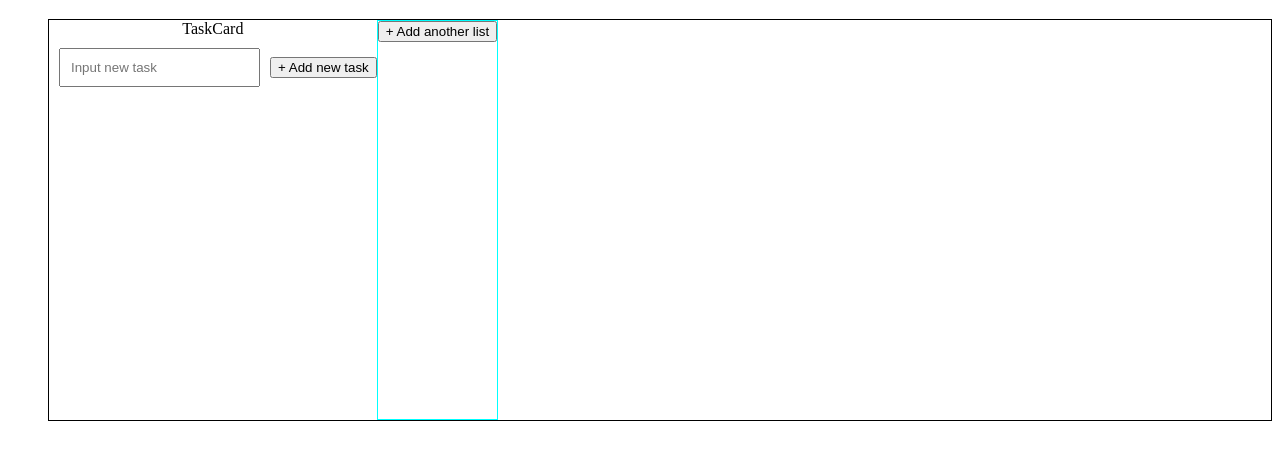
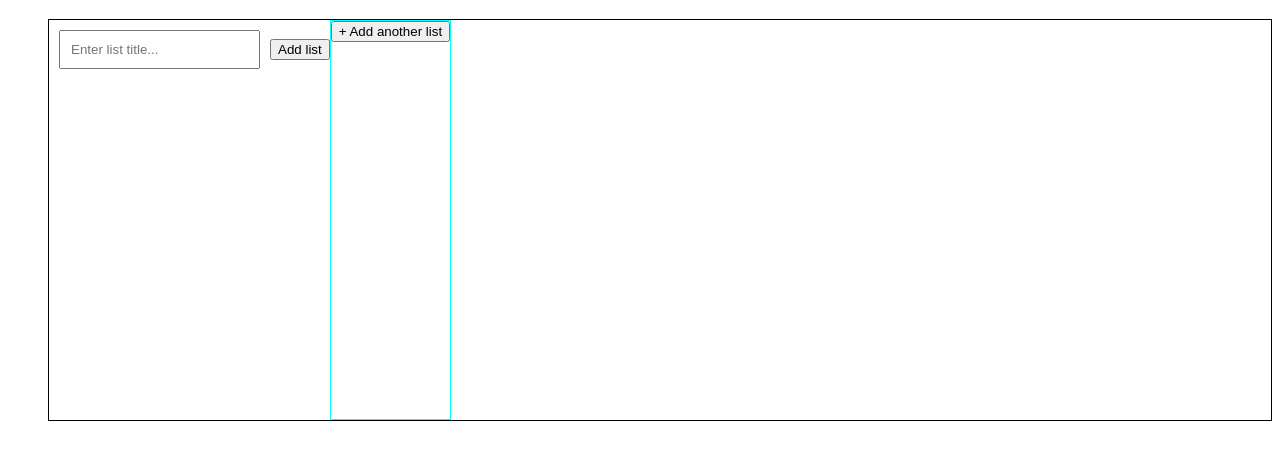
Before and after one commit to AleksandrSavelyev/cyberBoard, a website built with webpack: page src/index.html in a window 1280 px wide. Both pictures are taken after a click on the button "+ Add another list". Shown: the part 61-520 px from the top of the page. Built offline with nearby package versions, Linux system fonts and the light colour scheme; a web font is replaced by a local one.

Commit message:
List add button activated

```diff
--- a/src/index.js
+++ b/src/index.js
@@ -4,7 +4,7 @@ import View from './view'
 function init () {
     const view = new View();
     view.init();
-    view.addColumnbButton.addEventListener("click", view.createTaskContainer);
+    view.addColumnbButton.addEventListener("click", view.createListContainer);
 }
 
 init();
--- a/src/style.less
+++ b/src/style.less
@@ -4,7 +4,9 @@
   color: aqua;
   justify-content: center;
 }
-
+.Tasks{
+  display: flex;
+}
 .Container {
   display: flex;
   border: 1px solid black;
--- a/src/view.js
+++ b/src/view.js
@@ -6,7 +6,9 @@ class View {
         this.header = null;
         this.allTasks = null;
         this.taskCard = null;
-        this.taskAddButton = null;
+        this.ListName = null;
+        this.listInput = null;
+        this.addListButton = null;
         this.boardContainer = null;
         this.addColumnbButton = null;
 
@@ -41,28 +43,25 @@ class View {
         this.root.append(this.boardContainer);
     }
 
-    createTaskContainer = () => {
+    createListContainer = () => {
         this.taskCard = this.createDiv({
             className: 'Task__Card',
         });
-        const label = this.createLabel({
-            className: 'TaskC',
-            labelText: 'TaskCard',
-        });
-        const textInput = this.createInput({
+        this.listInput = this.createInput({
             id: 'card',
             className: 'Taskcard',
-            placeholder: 'Input new task',
+            placeholder: 'Enter list title...',
         });
-        this.taskAddButton = this.createButton({
+        this.addListButton = this.createButton({
             id: 'addTask',
             className: 'Add__Task',
-            buttonText: '+ Add new task',
+            buttonText: 'Add list',
         });
 
-        this.taskCard.append(label);
-        this.taskCard.append(textInput);
-        this.taskCard.append(this.taskAddButton);
+        this.addListButton.addEventListener("click", this.createNewList);
+
+        this.taskCard.append(this.listInput);
+        this.taskCard.append(this.addListButton);
         this.allTasks.append(this.taskCard);
     }
 
@@ -106,14 +105,26 @@ class View {
         return input;
     }
 
-    createLabel = props => {
-        const label = document.createElement('label');
+    createSpan = props => {
+        const span = document.createElement('span');
 
-        props.className && (label.className = props.className);
-        props.labelText && (label.innerText = props.labelText);
-        props.id && (lable.id = props.id);
+        props.className && (span.className = props.className);
+        props.spanText && (span.innerText = props.spanText);
+        props.id && (span.id = props.id);
 
-        return label;
+        return span;
+    }
+
+    createNewList = () => {
+        let inputText = this.listInput.value;
+        this.ListName = this.createSpan({
+            id: 'list_name',
+            className: 'List__Name',
+            spanText: inputText,
+        });
+
+        this.taskCard.append(this.ListName);
+        this.listInput.style.display = "none";
     }
 
 }
```
